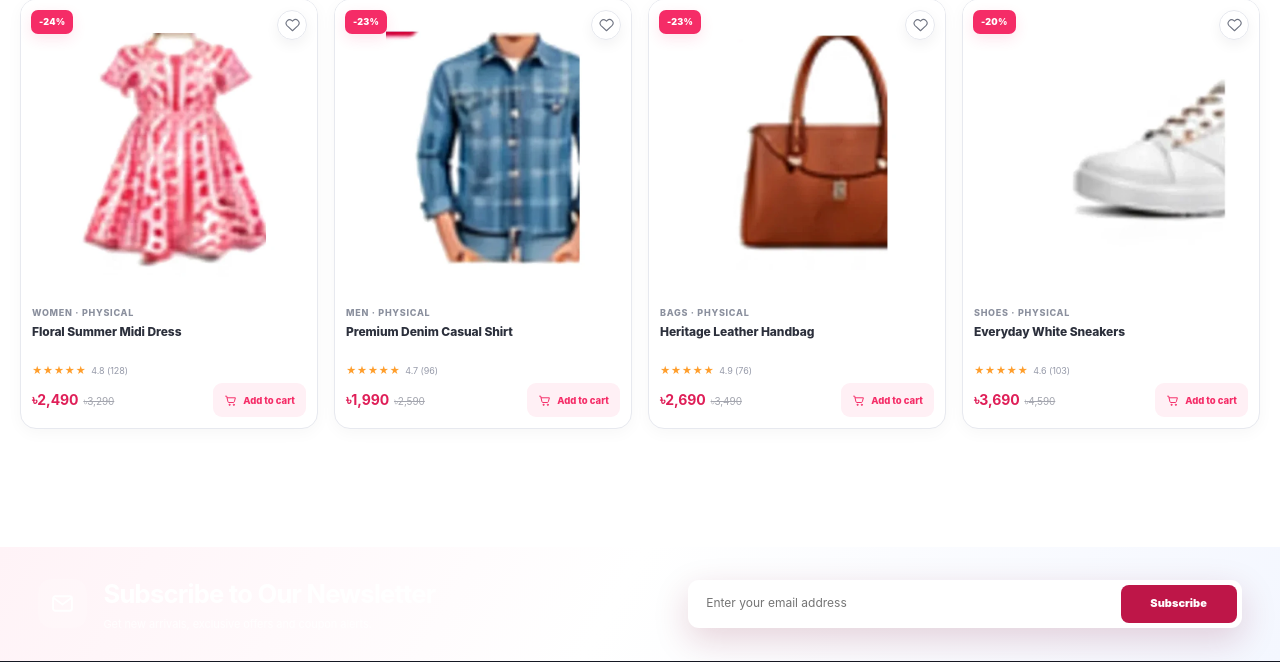
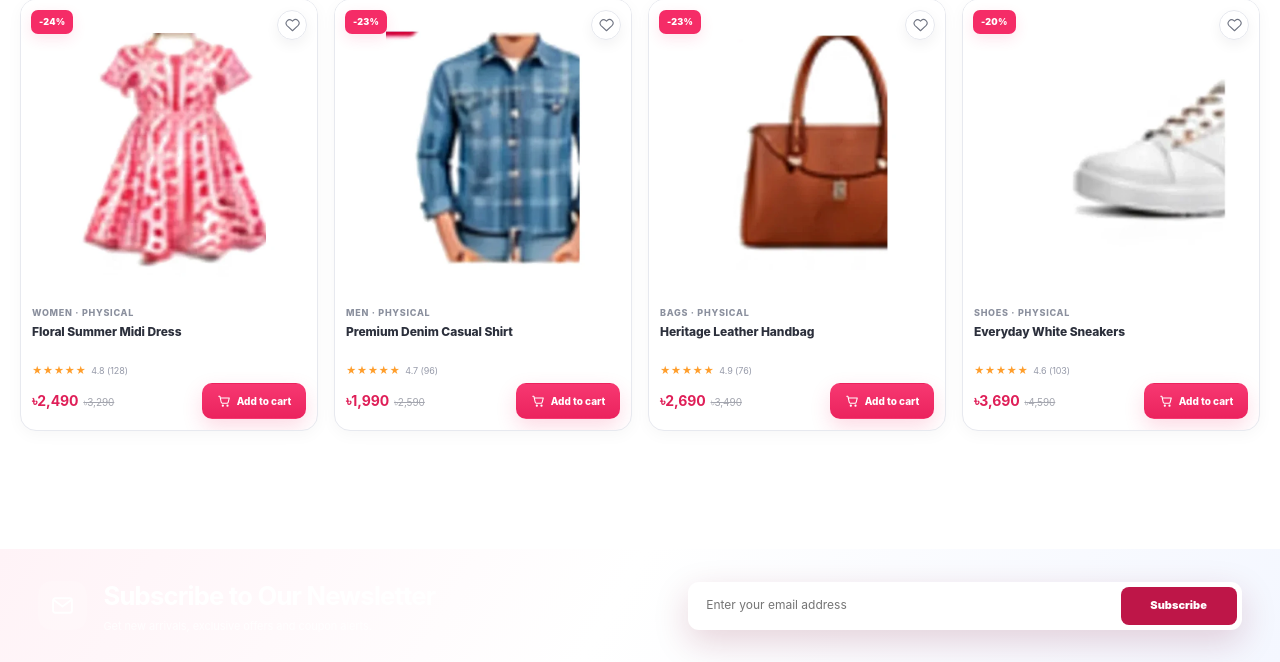
Before and after one commit to deshonlineit/fashionhub, a PHP site: page /cart.html in a window 1280 px wide. Shown: the part 954-1616 px from the top of the page. Run offline with PHP 8.4, Linux system fonts and the light colour scheme.

Commit message:
Use one add to cart button style and state transition everywhere

```diff
--- a/assets/css/cart-effects.css
+++ b/assets/css/cart-effects.css
@@ -1,28 +1,38 @@
 /* FashionHub cart interaction polish */
 
-/* Product-card add buttons use text everywhere instead of icon-only controls. */
+/* One shared Add to cart treatment everywhere. */
 .product-card__footer{min-width:0}
-.add-button{
-  width:auto!important;
-  min-width:92px!important;
-  height:34px!important;
-  flex:0 0 auto!important;
-  padding:0 11px!important;
+[data-action="add-cart"][data-product-id]{
+  min-width:104px!important;
+  min-height:36px!important;
+  padding:0 13px!important;
   display:inline-flex!important;
   align-items:center!important;
   justify-content:center!important;
   gap:6px!important;
-  border-radius:9px!important;
+  border:1px solid transparent!important;
+  border-radius:10px!important;
+  background:linear-gradient(180deg,#f73871,#eb235e)!important;
+  color:#fff!important;
+  box-shadow:0 8px 20px rgba(245,44,103,.17)!important;
   white-space:nowrap!important;
-  font-size:9.5px!important;
+  font-size:10px!important;
   font-weight:850!important;
   line-height:1!important;
+  cursor:pointer!important;
   transition:background-color .32s ease,color .32s ease,border-color .32s ease,box-shadow .32s ease,transform .32s cubic-bezier(.2,.7,.2,1)!important;
 }
-.add-button svg{width:13px!important;height:13px!important;flex:0 0 auto}
-.add-button.is-adding,
-.digital-card [data-action="add-cart"].is-adding,
-.primary-button[data-action="add-cart"].is-adding{
+[data-action="add-cart"][data-product-id]:hover:not(:disabled){
+  background:linear-gradient(180deg,#ef2b65,#d91e53)!important;
+  box-shadow:0 11px 25px rgba(245,44,103,.23)!important;
+  transform:translateY(-1px)!important;
+}
+[data-action="add-cart"][data-product-id] svg{
+  width:14px!important;
+  height:14px!important;
+  flex:0 0 auto!important;
+}
+[data-action="add-cart"][data-product-id].is-adding{
   background:#fff6f9!important;
   border-color:#ffd4df!important;
   color:var(--accent-strong)!important;
@@ -61,21 +65,17 @@
   65%{transform:scale(1.16);opacity:1}
   100%{transform:scale(1)}
 }
-.add-button:disabled,
-.digital-card [data-action="add-cart"]:disabled,
-.primary-button[data-action="add-cart"]:disabled{
+[data-action="add-cart"][data-product-id]:disabled{
   opacity:1!important;
   pointer-events:none!important;
 }
-.digital-card [data-action="add-cart"]{
-  display:inline-flex!important;
-  align-items:center!important;
-  justify-content:center!important;
-  gap:6px!important;
-  white-space:nowrap;
+
+/* Card buttons stay compact; full-width product/quick-view buttons keep their layout width. */
+.add-button{
+  width:auto!important;
+  height:36px!important;
+  flex:0 0 auto!important;
 }
-.digital-card [data-action="add-cart"] svg,
-.primary-button[data-action="add-cart"] svg{width:14px;height:14px}
 
 /* Fly-to-cart / return-to-product visual. JS supplies the start/end coordinates. */
 .fh-cart-fly{
```
Also changed, not shown: other parts of assets/css/cart-effects.css (+9 -14 lines).
